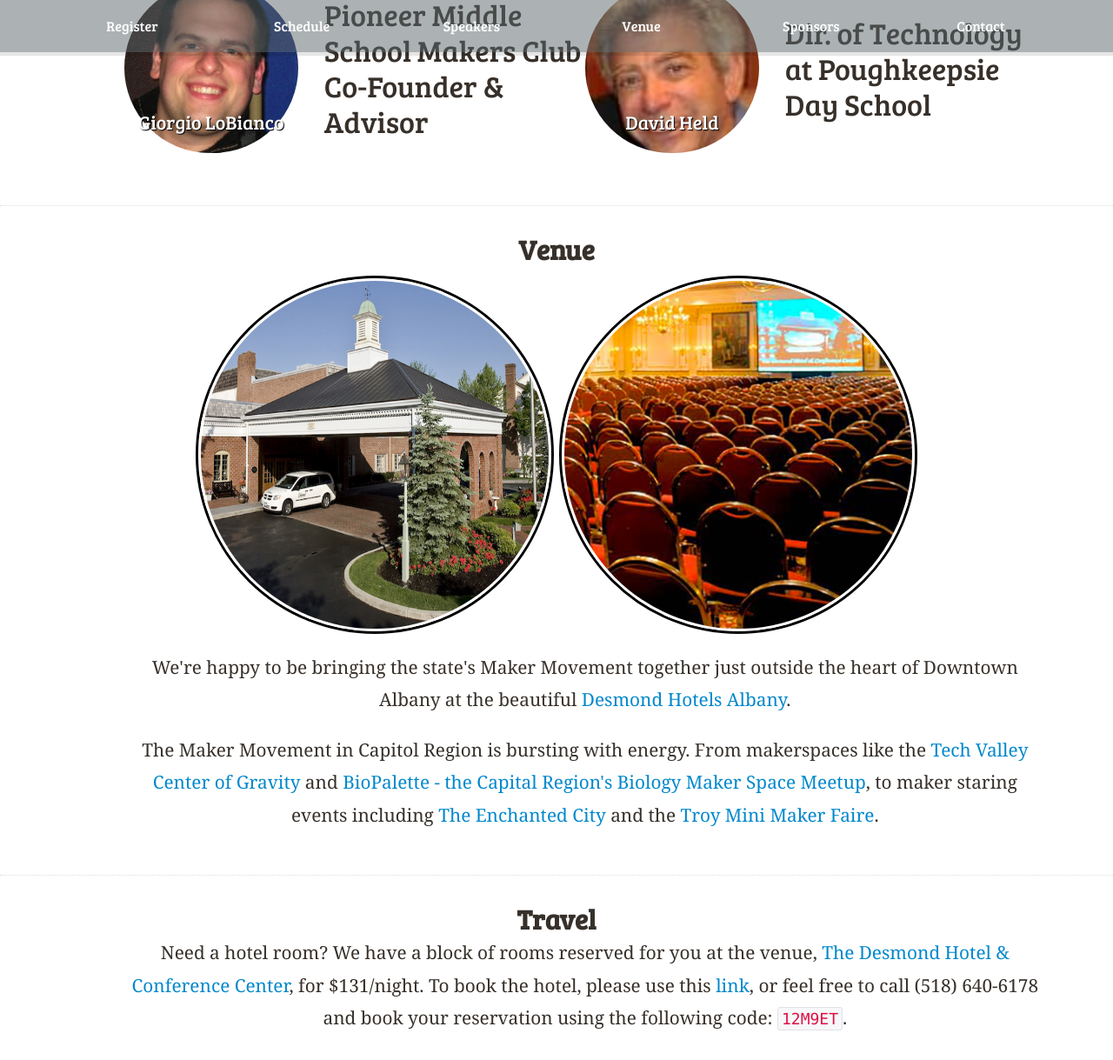
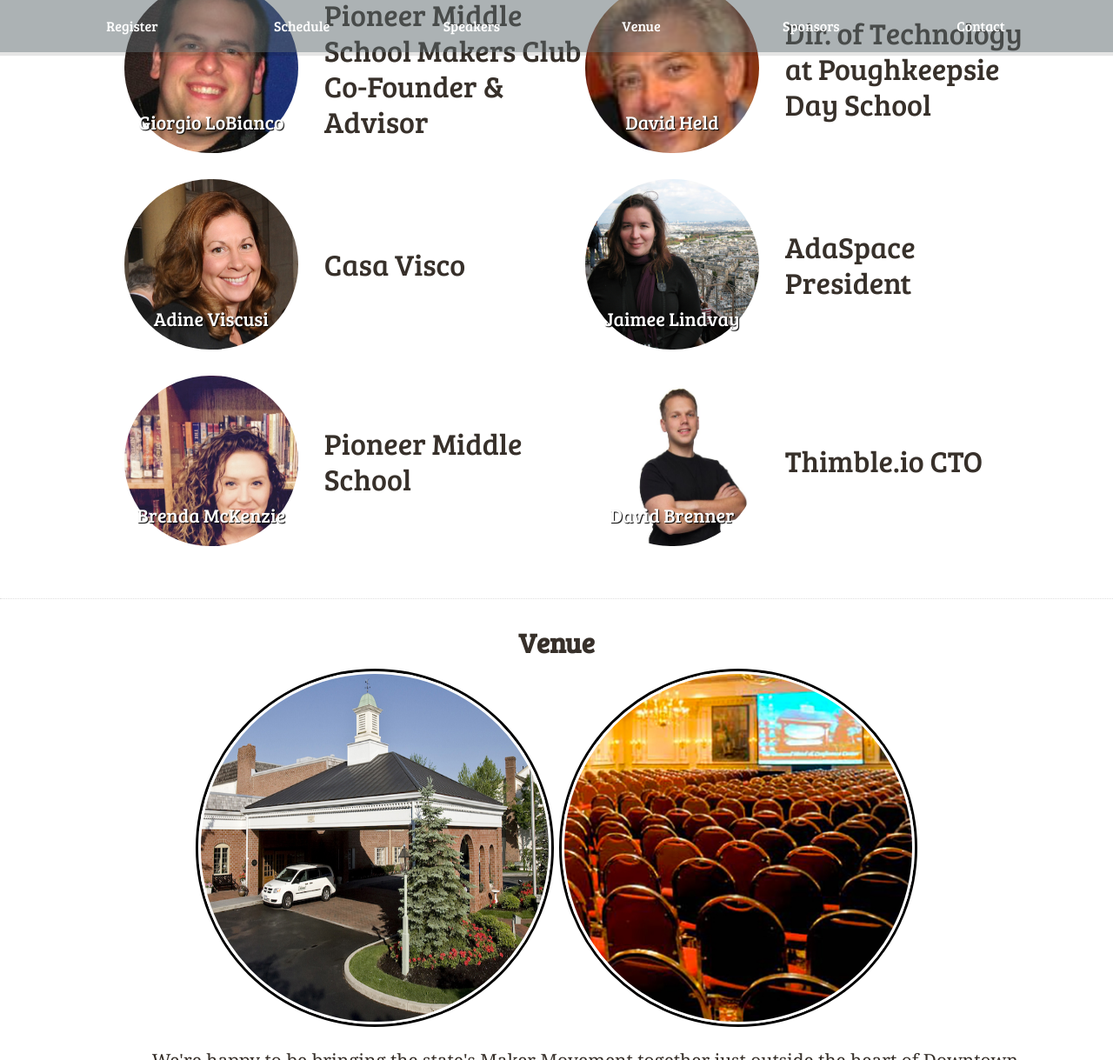
Before and after one commit to nysmakers/nysmakers.github.io, a Jekyll site: the page built from index.html, in a window 1280 px wide and 1400 px high, scrolled down 5494 px, cut to the strip 0-1219 px from the top of the window. Shown: the whole strip at 87% size. Built offline with Jekyll 4.4.1, drawn with Linux system fonts in a browser that asks for light colours; some web fonts are replaced; comment, search, counter and statistics services are not loaded.

Commit message:
Added 4 more speakers

```diff
--- a/2017/stylesheets/responsive.css
+++ b/2017/stylesheets/responsive.css
@@ -299,18 +299,17 @@ section {
 #speakers #davidheld {
   background: url("/images/speakers/DavidHeld.jpg") no-repeat;
   background-position-y: 35%; }
-#speakers #meaganewaller {
-  background: url("/images/speakers/meaganewaller.jpg") no-repeat;
+#speakers #adineviscusi {
+  background: url("/images/speakers/AdineViscusi.jpg") no-repeat;
   background-position-y: 35%; }
-#speakers #tehviking {
-  background: url("/images/speakers/tehviking.jpg") no-repeat;
+#speakers #jaimeelindvay {
+  background: url("/images/speakers/JaimeeLindvay.jpg") no-repeat;
   background-position-y: 35%; }
-#speakers #poteland {
-  background: url("/images/speakers/poteland.jpg") no-repeat;
-  background-position-x: 60%;
+#speakers #brendamckenzie {
+  background: url("/images/speakers/BrendaMcKenzie.jpg") no-repeat;
   background-position-y: 35%; }
-#speakers #estiens {
-  background: url("/images/speakers/estiens.png") no-repeat;
+#speakers #davidbrenner {
+  background: url("/images/speakers/DavidBrenner.jpg") no-repeat;
   background-position-y: 35%; }
 #speakers #kerrizor {
   background: url("/images/speakers/kerrizor.jpg") no-repeat;
--- a/index.html
+++ b/index.html
@@ -200,6 +200,22 @@ title: New York Maker Summit - March 24th, 2017 - Albany, NY
         <td><a href="https://makingwithheld.com/" id="davidheld">David Held</a></td>
         <td>Dir. of Technology at Poughkeepsie Day School</td>
       </tr>
+      <tr>
+        <td><a href="http://www.casavisco.com" id="adineviscusi">Adine Viscusi</a></td>
+        <td>Casa Visco</td>
+      </tr>
+      <tr>
+        <td><a href="https://www.AdaSpace.org" id="jaimeelindvay">Jaimee Lindvay</a></td>
+        <td>AdaSpace President</td>
+      </tr>
+      <tr>
+        <td><a href="https://twitter.com/bmckenzie15" id="brendamckenzie">Brenda McKenzie</a></td>
+        <td>Pioneer Middle School</td>
+      </tr>
+      <tr>
+        <td><a href="https://thimble.io/" id="davidbrenner">David Brenner</a></td>
+        <td>Thimble.io CTO</td>
+      </tr>
     </table>
   </section>
 
```
Also changed, not shown: images/speakers/AdineViscusi.jpg (added), images/speakers/BrendaMcKenzie.jpg (added), images/speakers/DavidBrenner.jpg (added), images/speakers/JaimeeLindvay.jpg (added).
